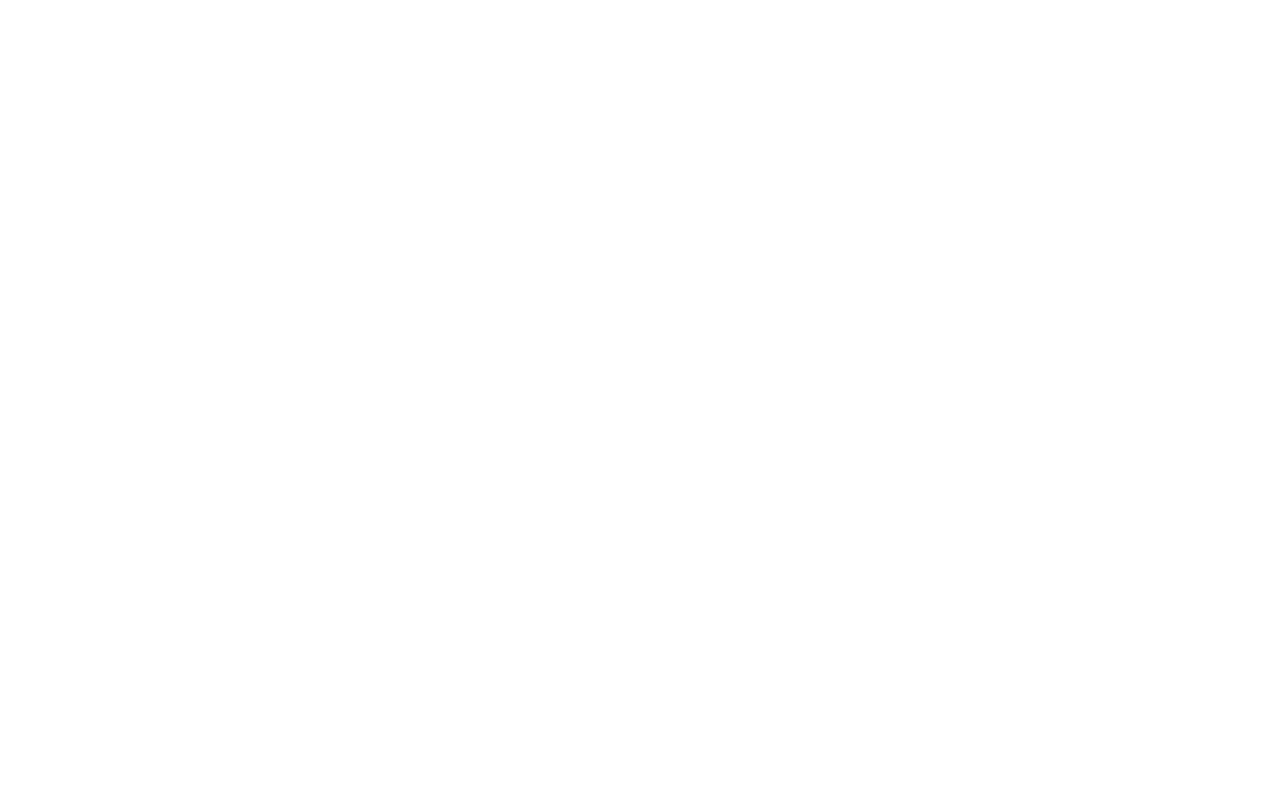
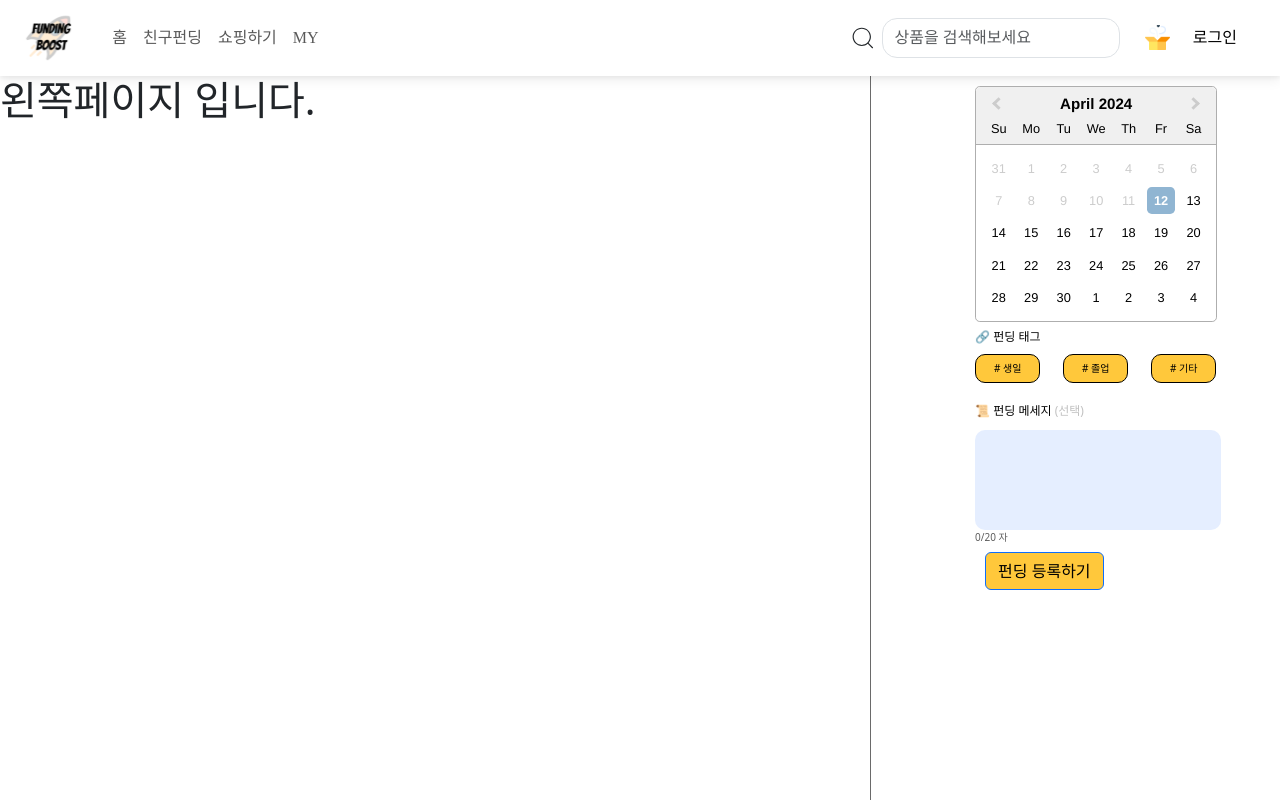
Before and after one commit to JHyun0302/FundingBoost-Client, a React (Create React App) app in the folder fundingboost/: page /funding in a window 1280 px wide. Before the commit this address had no page. Shown: the top 800 px of the page. Built offline with nearby package versions, Linux system fonts and the light colour scheme; a web font is replaced by a local one.

Commit message:
- 펀딩등록 페이지 분할 - 펀딩등록 페이지 생성

```diff
--- a/fundingboost/src/components/atoms/FundingMessage/fundingMessage.scss
+++ b/fundingboost/src/components/atoms/FundingMessage/fundingMessage.scss
@@ -2,13 +2,11 @@
     display: flex;
     flex-direction: column;
     justify-content: space-between;
-    height: 175px;
-    width: 416px;
 }
 
 .fundingMessageView {
     height: 150px;
-    width: 58%;
+    width: 93%;
 }
 
 .fundingMessageTitle {
--- a/fundingboost/src/components/atoms/button/FundingTagBtn/fundingTagBtn.scss
+++ b/fundingboost/src/components/atoms/button/FundingTagBtn/fundingTagBtn.scss
@@ -3,22 +3,21 @@
     flex-direction: column;
     justify-content: space-between;
     height: 74px;
-    width: 416px;
+
 }
 
 .fundingOpenBtnView {
   display: flex;
-  flex-direction: row;
-  justify-content: space-between;
+  flex-direction: column;
   flex-wrap: wrap;
   height: 74px;
-  width: 100%;
+
 
 
   .fundingOpenTagBtn {
     display: flex;
-    justify-content: center;
-    height: 30px;
+    margin-top: 3%;
+    height:  40%;
   }
 
   .birthdayTagBtn, .graduateTagBtn, .etcTagBtn {
@@ -45,8 +44,6 @@
       font-size: 12px;
       font-weight: 500;
       white-space: nowrap;
-      width: 100%;
-
 }
 
 
--- /dev/null
+++ b/fundingboost/src/components/molecules/FundingRegist/FundingRegistLeft/fundingRegistLeft.jsx
@@ -0,0 +1,12 @@
+import React from 'react';
+import './fundingRegistLeft.scss'
+
+const FundingRegistLeft = () => {
+    return (
+        <div className="fundingRegistLeft">
+            <h1>왼쪽페이지 입니다.</h1>
+        </div>
+    );
+};
+
+export default FundingRegistLeft;
--- a/fundingboost/src/components/molecules/FundingRegist/FundingRegistRight/FundingRegistRight.jsx
+++ b/fundingboost/src/components/molecules/FundingRegist/FundingRegistRight/fundingRegistRight.jsx
@@ -3,10 +3,12 @@
 import FundingMessage from "../../../atoms/FundingMessage/fundingMessage";
 import FundingTagBtn from "../../../atoms/button/FundingTagBtn/fundingTagBtn";
 import Calender from "../../../atoms/Calendar/calender";
+import './fundingRegistRight.scss';
 
 function FundingRegistRight(props) {
     return (
-        <div>
+        <div className="fundingRegistRight">
+            <div className="fundingRegistRightContent">
                 <div>
                     <Calender/>
                     <FundingTagBtn/>
@@ -15,6 +17,8 @@
                 <div>
                     <FundingRegistBtn/>
                 </div>
+            </div>
+
 
         </div>
 
--- /dev/null
+++ b/fundingboost/src/components/molecules/FundingRegist/FundingRegistRight/fundingRegistRight.scss
@@ -0,0 +1,5 @@
+.fundingRegistRightContent{
+  margin-top: 10px;
+  float:right;
+  margin-right:10%
+}
--- /dev/null
+++ b/fundingboost/src/components/pages/fundingRegist-page/fundingRegist-Page.jsx
@@ -0,0 +1,25 @@
+import React from 'react';
+import '@fortawesome/fontawesome-free/css/all.min.css';
+import 'mdb-react-ui-kit/dist/css/mdb.min.css';
+import HeaderBar from "../../organisms/header/header";
+import Footer from "../../organisms/footer/footer";
+import FundingRegistRight from "../../molecules/FundingRegist/FundingRegistRight/fundingRegistRight";
+import FundingRegistLeft from "../../molecules/FundingRegist/FundingRegistLeft/fundingRegistLeft";
+import './fundingRegist-Page.scss';
+
+function FundingRegistPage() {
+    return (
+        <div className="fundingRegist-Page">
+            <HeaderBar />
+            <div className="fundingRegistContent">
+
+                    <FundingRegistLeft className="fundingRegist-Left" />
+                    <FundingRegistRight className="fundingRegist-Rigth"/>
+
+            </div>
+            <Footer/>
+        </div>
+    );
+}
+
+export default FundingRegistPage;
--- /dev/null
+++ b/fundingboost/src/components/pages/fundingRegist-page/fundingRegist-Page.scss
@@ -0,0 +1,25 @@
+.fundingRegist-Page {
+  display: flex;
+  flex-direction: column;
+  .fundingRegistContent{
+    flex: 1;
+    display: flex;
+    align-items: flex-start;
+  }
+  .funding {
+    display: flex;
+    flex-direction: column;
+    width: 100%;
+  }
+
+  .fundingRegistLeft {
+    flex:1;
+    height: 100vh;
+  }
+
+  .fundingRegistRight {
+    width: 410px;
+    border-left: 1px solid #6a6a6a;
+    height: 100vh;
+  }
+}
--- a/fundingboost/src/components/pages/login-page/login-page.jsx
+++ b/fundingboost/src/components/pages/login-page/login-page.jsx
@@ -2,7 +2,7 @@
 import logo from '../../../assets/logo.svg';
 // import  header from '../../organisms/header/header'
 // import HeaderBar from "../../organisms/header/header";
-import HeaderBar from "../../orgenisms/header/header";
+import HeaderBar from "../../organisms/header/header";
 import '@fortawesome/fontawesome-free/css/all.min.css';
 import 'mdb-react-ui-kit/dist/css/mdb.min.css';
 import Footer from '../../organisms/footer/footer'
--- a/fundingboost/src/components/pages/main-page/main-page.jsx
+++ b/fundingboost/src/components/pages/main-page/main-page.jsx
@@ -2,7 +2,7 @@
 import logo from '../../../assets/logo.svg';
 // import  header from '../../organisms/header/header'
 // import HeaderBar from "../../organisms/header/header";
-import HeaderBar from "../../orgenisms/header/header";
+import HeaderBar from "../../organisms/header/header";
 import '@fortawesome/fontawesome-free/css/all.min.css';
 import 'mdb-react-ui-kit/dist/css/mdb.min.css';
 import Footer from '../../organisms/footer/footer'
--- a/fundingboost/src/router.jsx
+++ b/fundingboost/src/router.jsx
@@ -1,7 +1,7 @@
 import { BrowserRouter, Outlet, Route, Routes } from "react-router-dom";
 import Main from "../src/components/pages/main-page/main-page"
 import Login from "../src/components/pages/login-page/login-page"
-
+import FundingRegistPage from "./components/pages/fundingRegist-page/fundingRegist-Page";
 export default function Router() {
     return (
         <BrowserRouter>
@@ -9,6 +9,7 @@
                 <Route path="/" element={<Main />}/>
                 <Route path="/home" element={<Main />}/>
                 <Route path="/login" element={<Login />} />
+                <Route path="/funding" element={<FundingRegistPage />} />
             </Routes>
         </BrowserRouter>
     );
```
Also changed, not shown: fundingboost/src/components/molecules/FundingRegist/FundingRegistLeft/fundingRegistLeft.scss (added). Lines whose indentation alone changed are shown as unchanged.
